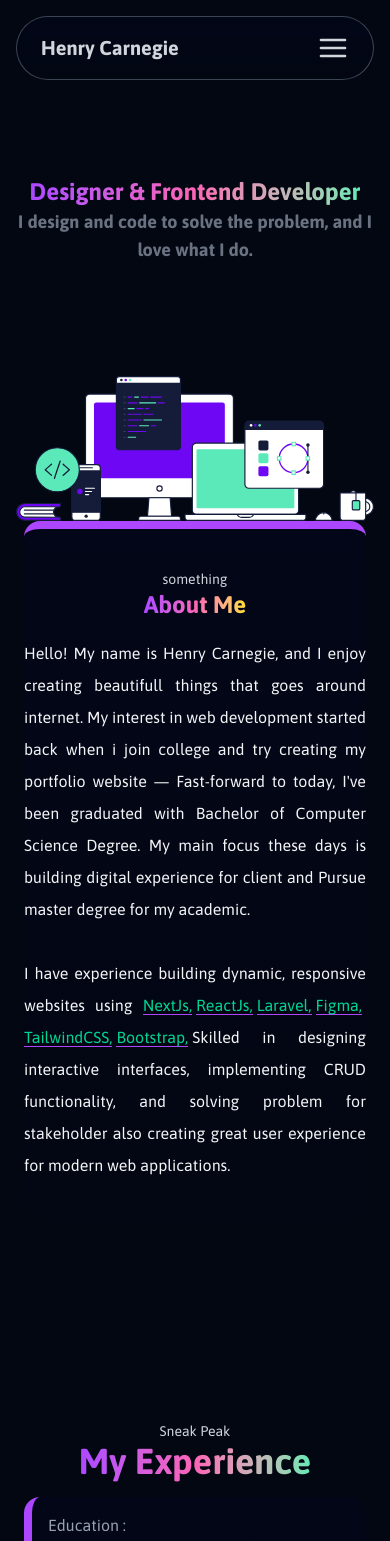
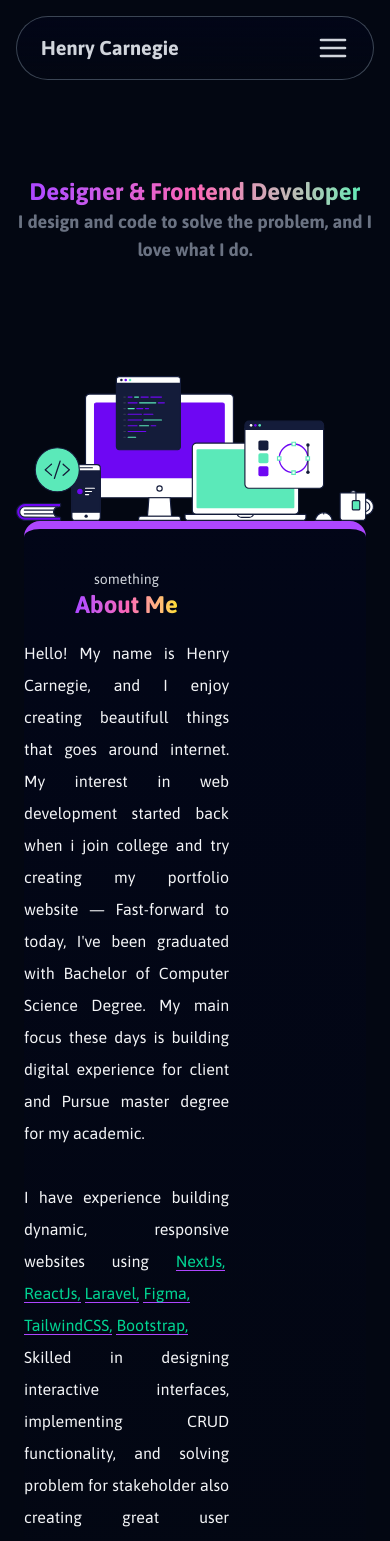
Before and after one commit to Henrycarnegie/portfolio, a Next.js app: page / in a window 390 px wide. Shown: the top 1541 px of the page. Built offline with nearby package versions, Linux system fonts and the light colour scheme.

Commit message:
Fix: Fixing responsive image

```diff
--- a/app/page.tsx
+++ b/app/page.tsx
@@ -39,8 +39,8 @@ export default function Home() {
             id="intro"
             className="mx-6 md:mx-14 xl:mx-80 py-10 bg-gradient-to-t from-slate-950/10 to-slate-950/100 border-t-8 border-purple-500 rounded-2xl flex flex-col justify-center items-center"
          >
-            <div className="flex">
-               <div className="flex flex-col gap-4">
+            <div className="flex justify-between">
+               <div className="w-[60%] flex flex-col gap-4">
                   <h1 className="text-center text-sm font-be_vietnam_pro">
                      something <br />
                      <span className="text-2xl text-transparent bg-clip-text bg-gradient-to-r w-fit from-purple-500 via-pink-400 to-yellow-300 font-bold">
```
